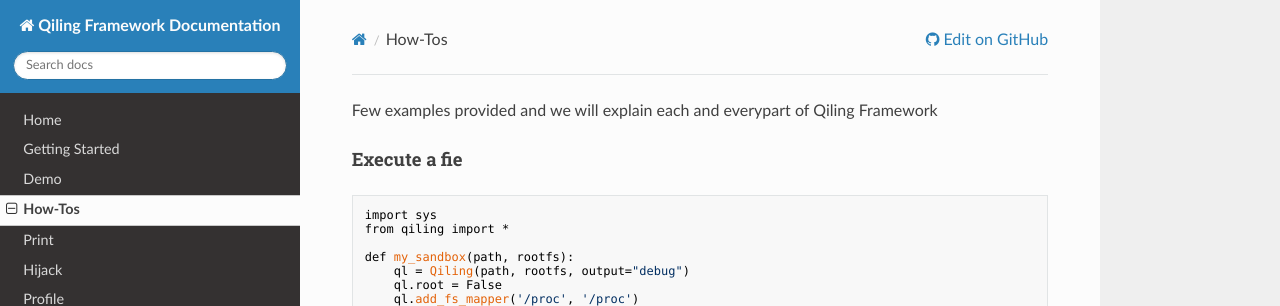
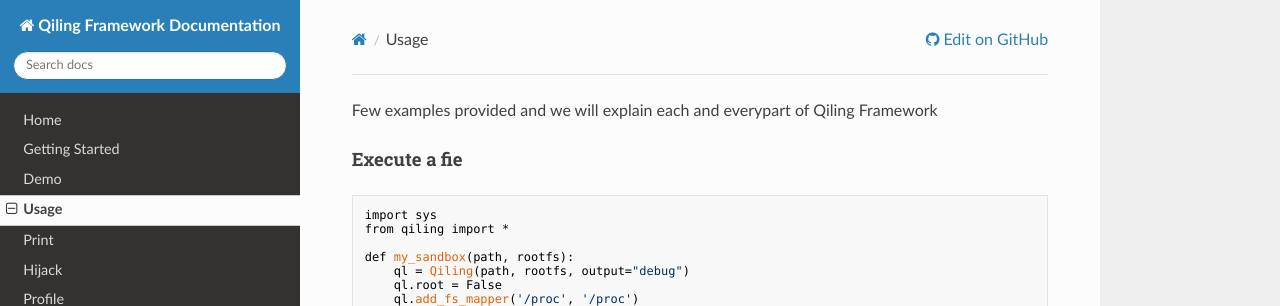
Before and after one commit to qilingframework/rtfd.io, an MkDocs documentation site: the page built from docs/usage.md, in a window 1280 px wide and 900 px high. Shown: the top 306 px of the window. Built offline with MkDocs 1.6.1, drawn with Linux system fonts in a browser that asks for light colours; nearby versions of some CDN libraries; old or Windows-style settings are respelled for this version of MkDocs.

Commit message:
Update usage.md

```diff
--- a/docs/usage.md
+++ b/docs/usage.md
@@ -1,5 +1,5 @@
 ---
-title: How-Tos
+title: Usage
 ---
 
 Few examples provided and we will explain each and everypart of Qiling Framework
```
